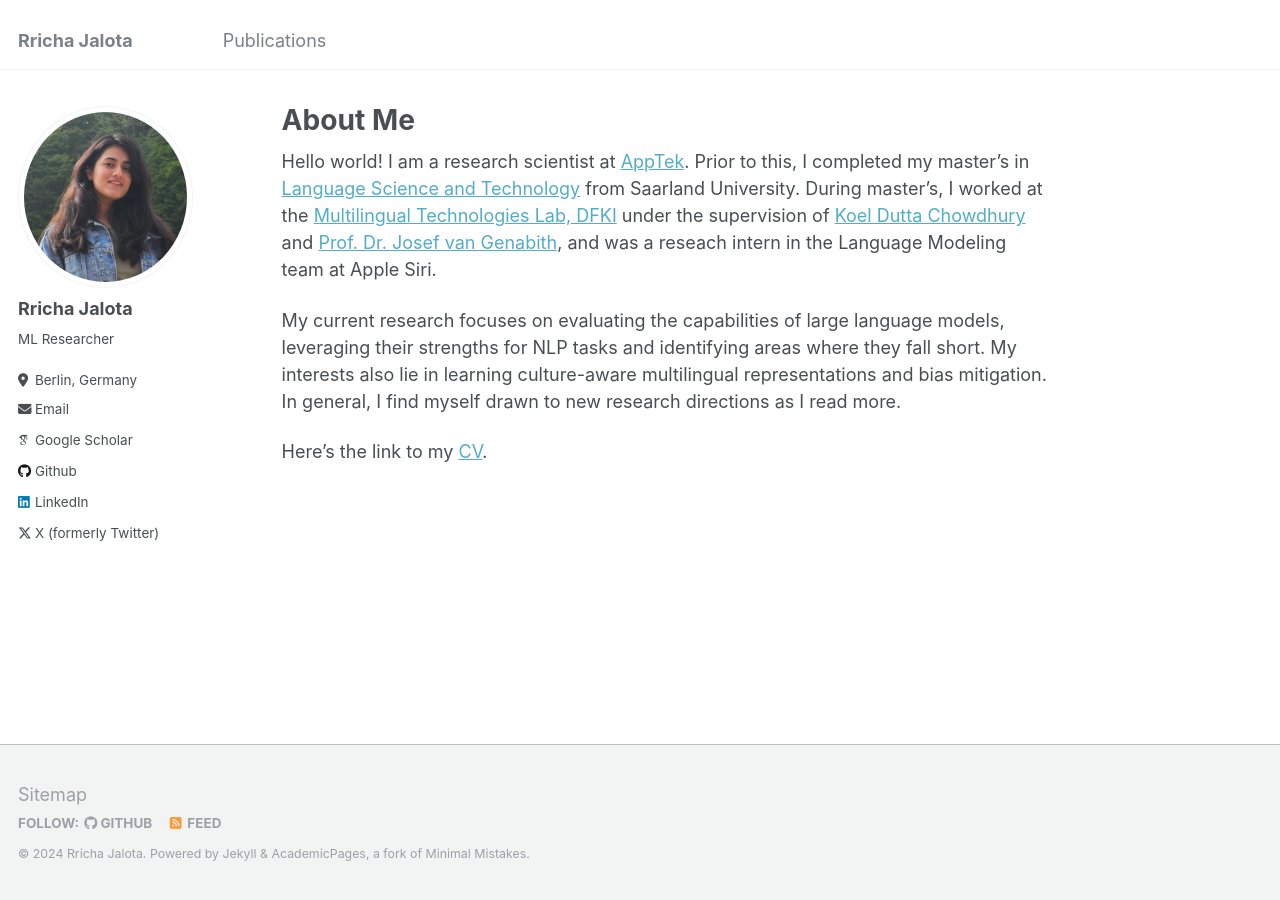
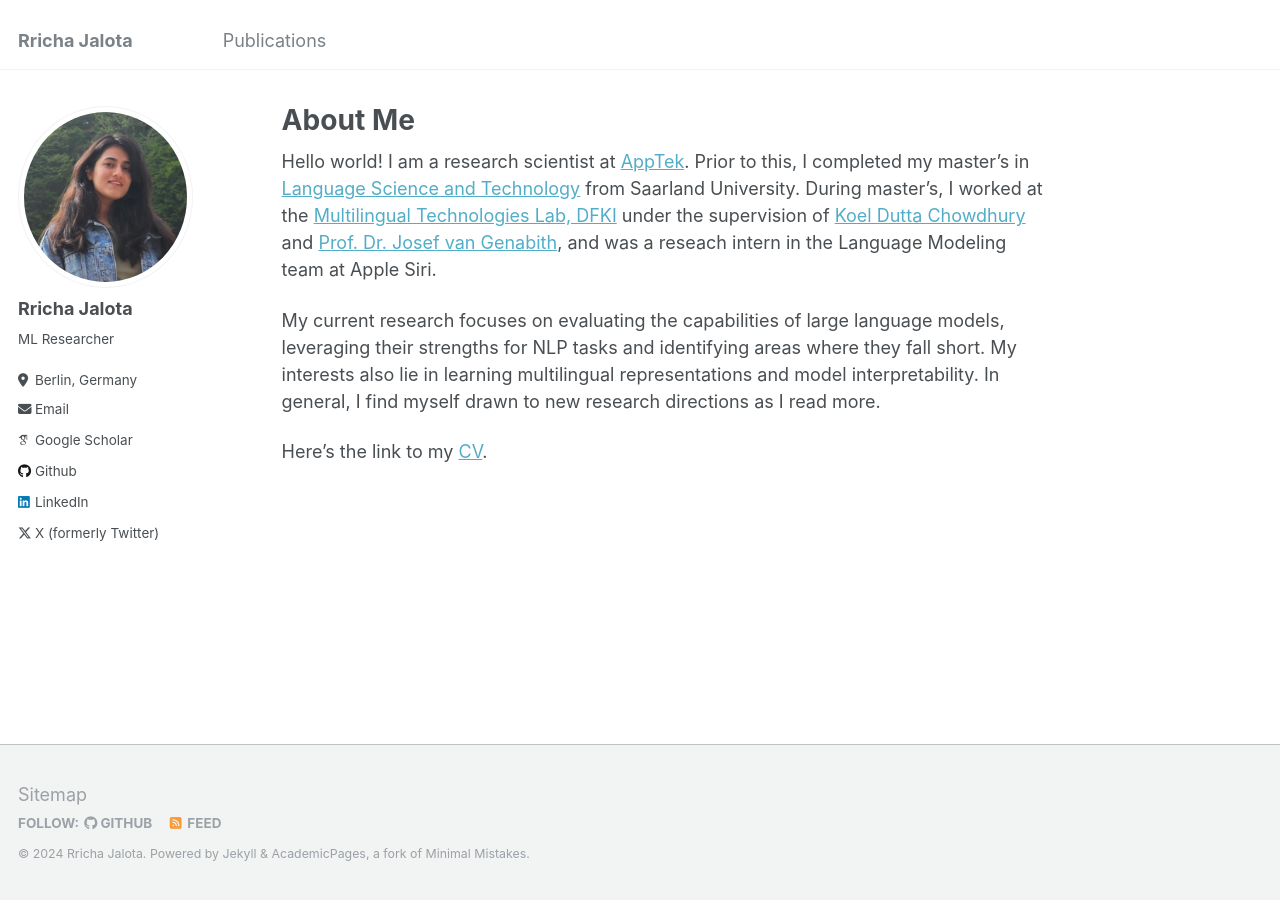
Before and after one commit to rrichajalota/rrichajalota.github.io, a Jekyll site: the page built from _pages/about.md, in a window 1280 px wide. Built offline with Jekyll 4.4.1, drawn with Linux system fonts in a browser that asks for light colours; some web fonts are replaced.

Commit message:
Update about.md

```diff
--- a/_pages/about.md
+++ b/_pages/about.md
@@ -9,6 +9,6 @@ redirect_from:
 
 Hello world! I am a research scientist at [AppTek](https://www.apptek.com). Prior to this, I completed my master's in [Language Science and Technology](https://www.uni-saarland.de/en/department/lst/research.html) from Saarland University. During master's, I worked at the [Multilingual Technologies Lab, DFKI](https://www.dfki.de/en/web/research/research-departments/multilinguality-and-language-technology) under the supervision of [Koel Dutta Chowdhury](https://www.uni-saarland.de/lehrstuhl/genabith/mitarbeiter/koel-dutta-chowdhury.html) and [Prof. Dr. Josef van Genabith](https://www.uni-saarland.de/lehrstuhl/genabith.html), and was a reseach intern in the Language Modeling team at Apple Siri.
 
-My current research focuses on evaluating the capabilities of large language models, leveraging their strengths for NLP tasks and identifying areas where they fall short. My interests also lie in learning culture-aware multilingual representations and bias mitigation. In general, I find myself drawn to new research directions as I read more.
+My current research focuses on evaluating the capabilities of large language models, leveraging their strengths for NLP tasks and identifying areas where they fall short. My interests also lie in learning multilingual representations and model interpretability. In general, I find myself drawn to new research directions as I read more.
 
 Here's the link to my [CV](https://rrichajalota.github.io/files/Rricha_Jalota_CV.pdf).
```
